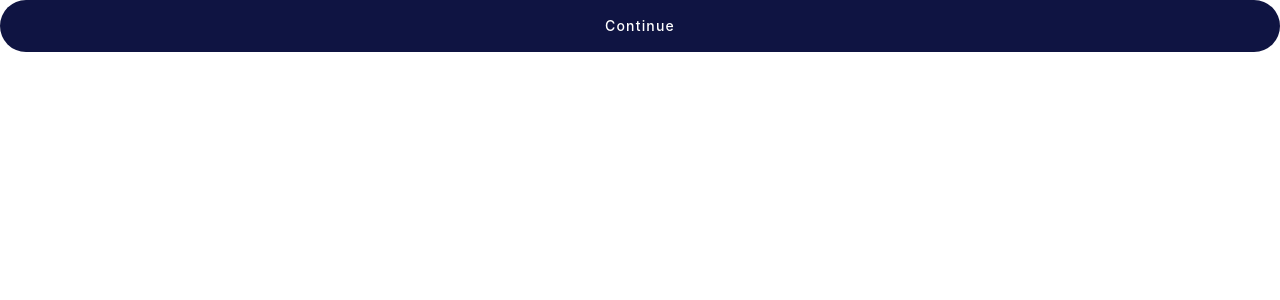
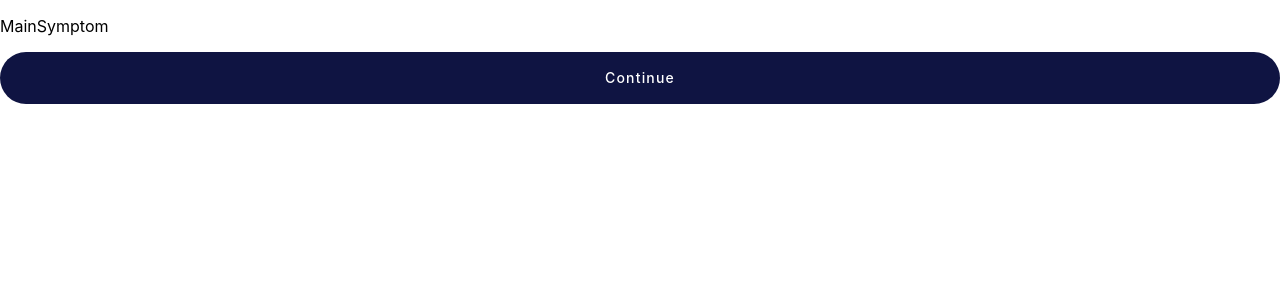
Before and after one commit to lifelynl/diagnostics-with-ai, a Next.js app: page /diagnose-wizard in a window 1280 px wide. Shown: the top 300 px of the page. Built offline with nearby package versions, Linux system fonts and the light colour scheme.

Commit message:
add back render step

```diff
--- a/domain/core/DiagnoseWizard/DiagnoseWizard.tsx
+++ b/domain/core/DiagnoseWizard/DiagnoseWizard.tsx
@@ -47,7 +47,7 @@ export const DiagnoseWizard = observer(() => {
 
     return (
         <div>
-            {/* {renderStep()} */}
+            {renderStep()}
 
             <Button onClick={async () => {
                 const result = await askKindlyToAI(value)
```
